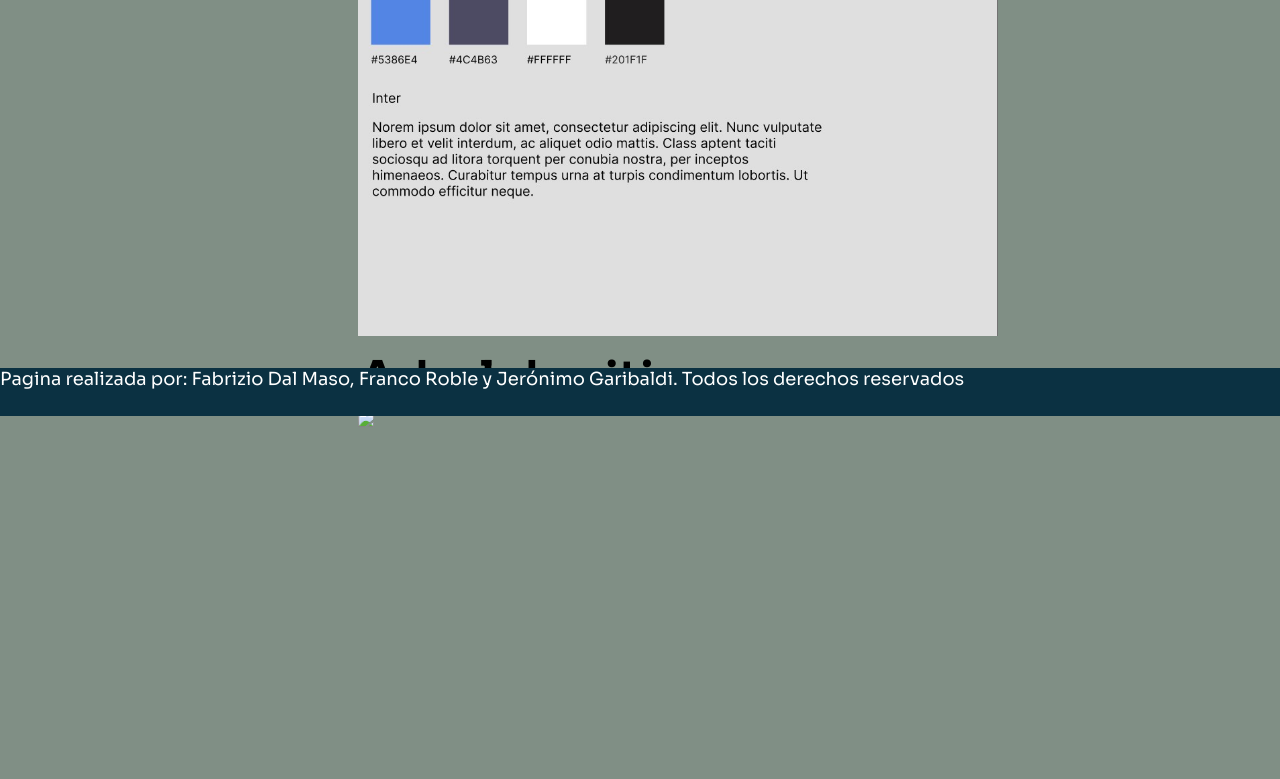
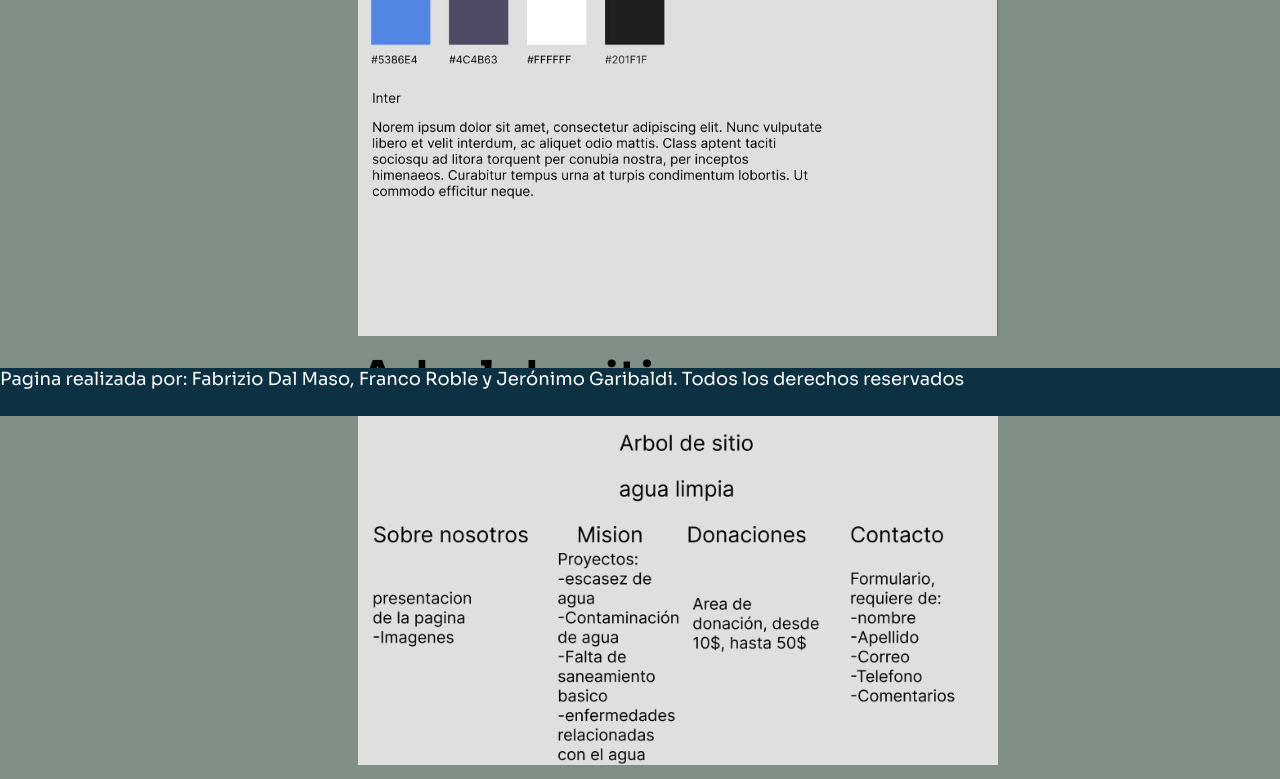
Before and after one commit to jeronimo8564/Sitioequipo, a plain HTML site: page avances.html in a window 1280 px wide. Shown: the part 384-1163 px from the top of the page. Before the commit the page ends 1109 px from the top, so only its background shows below. Drawn offline with Linux system fonts and the light colour scheme.

Commit message:
Update avances.html

```diff
--- a/avances.html
+++ b/avances.html
@@ -30,7 +30,7 @@
         <h4>Paleta de colores:</h4>
         <img src="Captura de pantalla 2023-06-28 003521.jpg" width="100%" id="img">
         <h4>Arbol de sitio:</h4>
-        <img src="Arbol de sitio.jpeg" width="100%" id="img">
+        <img src="ArbolDeSitio.png" width="100%" id="img">
 
 
 
```
